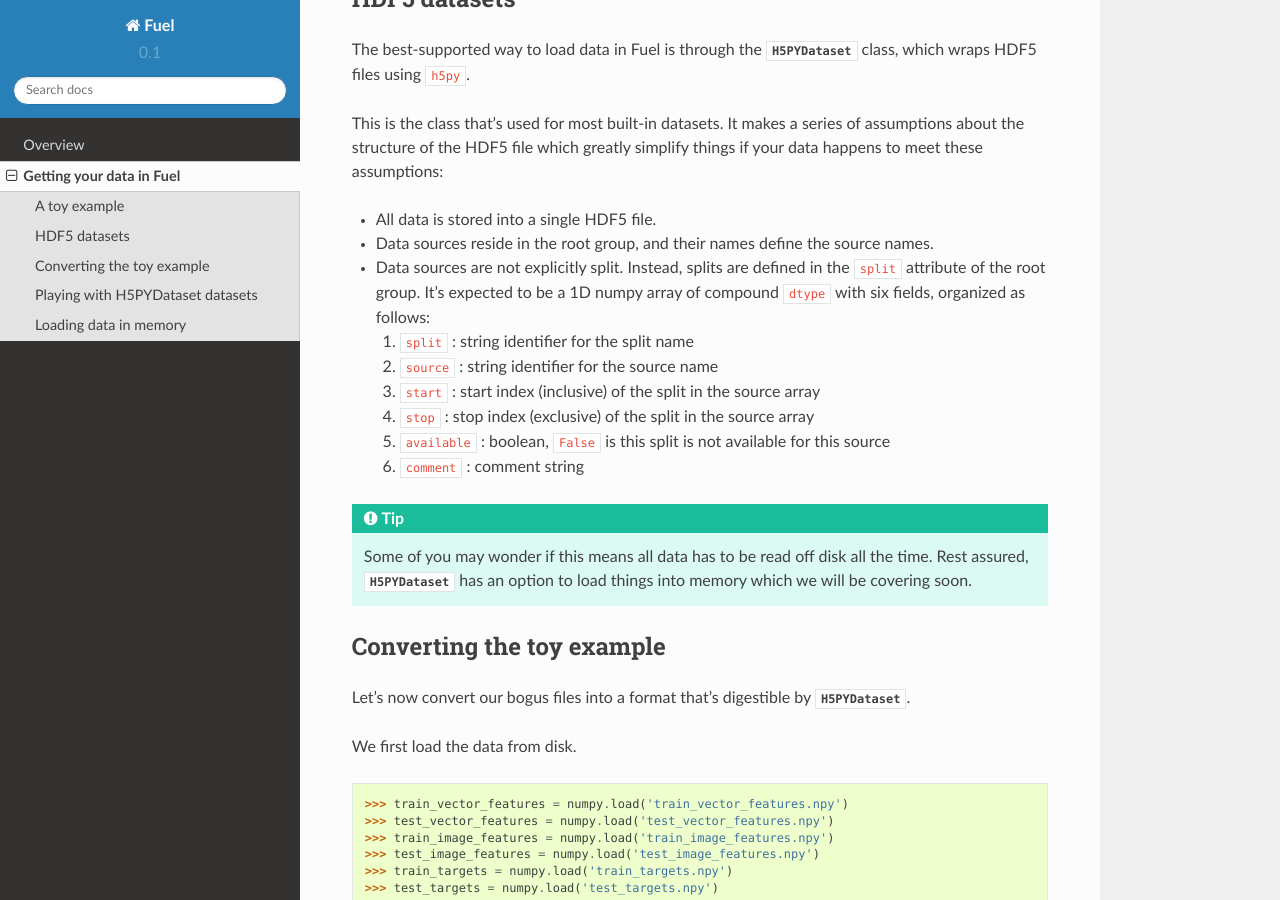
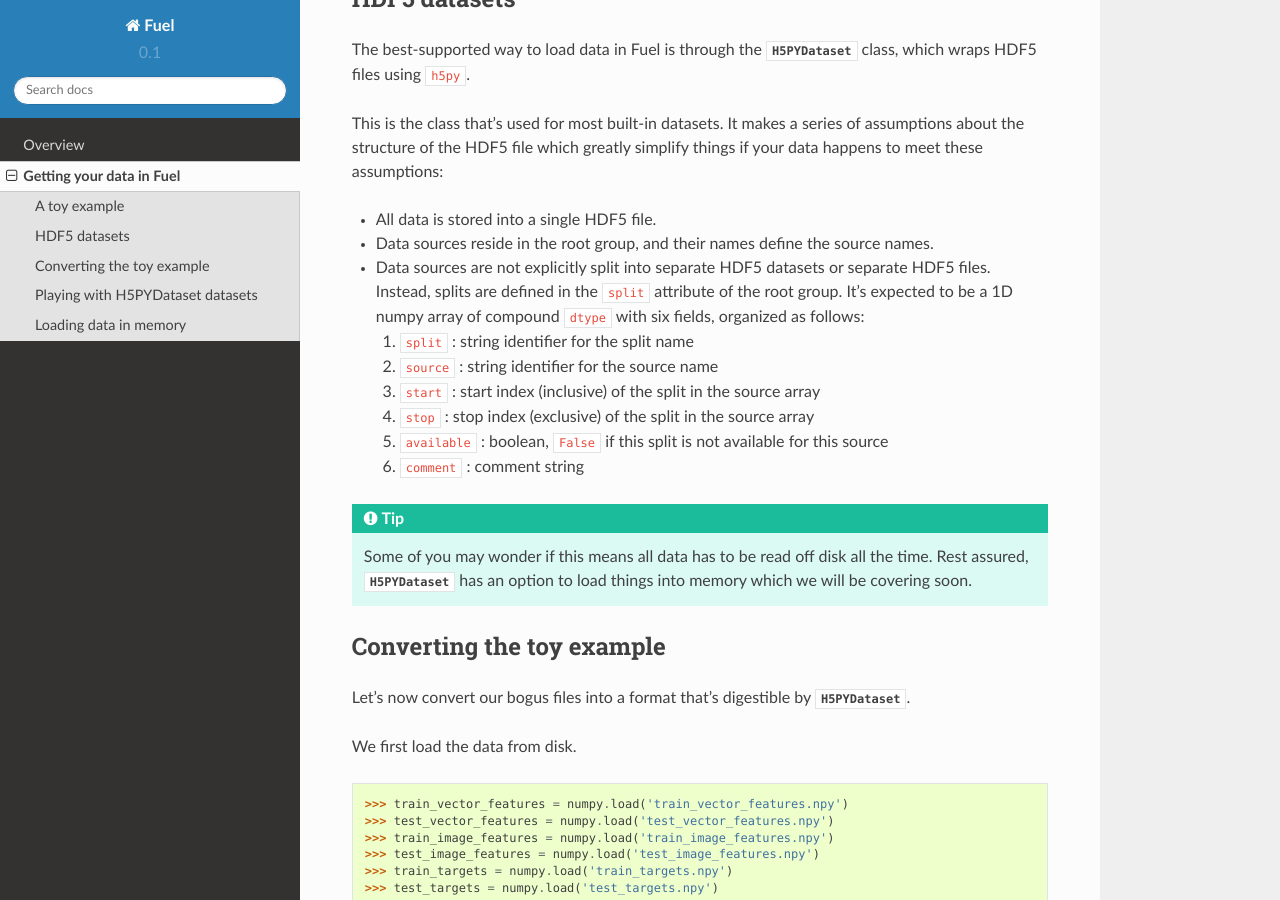
Before and after one commit to mila-iqia/fuel, a Sphinx documentation site: the page built from docs/h5py_dataset.rst, in a window 1280 px wide and 900 px high, scrolled down 968 px. Built offline with Sphinx 7.4.7 and the Read the Docs theme 2.0.0, drawn with Linux system fonts in a browser that asks for light colours.

Commit message:
Re-wording

```diff
--- a/docs/h5py_dataset.rst
+++ b/docs/h5py_dataset.rst
@@ -55,15 +55,16 @@ things if your data happens to meet these assumptions:
 * All data is stored into a single HDF5 file.
 * Data sources reside in the root group, and their names define the source
   names.
-* Data sources are not explicitly split. Instead, splits are defined in the
-  ``split`` attribute of the root group. It's expected to be a 1D numpy
-  array of compound ``dtype`` with six fields, organized as follows:
+* Data sources are not explicitly split into separate HDF5 datasets or separate
+  HDF5 files. Instead, splits are defined in the ``split`` attribute of the root
+  group. It's expected to be a 1D numpy array of compound ``dtype`` with six
+  fields, organized as follows:
 
   1. ``split`` : string identifier for the split name
   2. ``source`` : string identifier for the source name
   3. ``start`` : start index (inclusive) of the split in the source array
   4. ``stop`` : stop index (exclusive) of the split in the source array
-  5. ``available`` : boolean, ``False`` is this split is not available for this
+  5. ``available`` : boolean, ``False`` if this split is not available for this
      source
   6. ``comment`` : comment string
 
```
